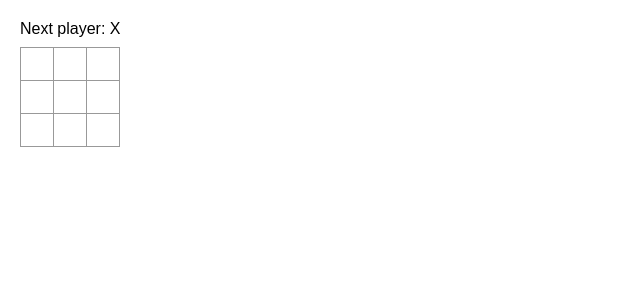
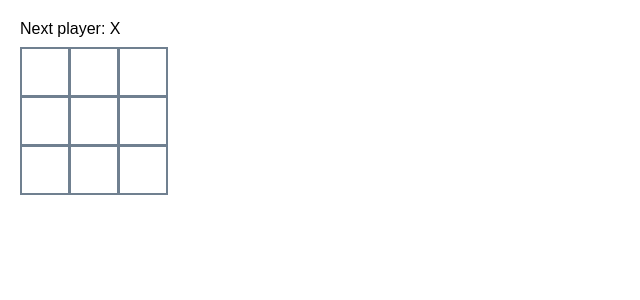
Before and after one commit to sodhipinky/tic-tac-toe, a React (Vite) app: page / in a window 1280 px wide. Shown: the top 300 px of the page, without its empty margins (0-640 px from the left). Built offline with nearby package versions, Linux system fonts and the light colour scheme.

Commit message:
Update square styling in App.css

```diff
--- a/src/App.css
+++ b/src/App.css
@@ -10,17 +10,23 @@ body {
 
 .square {
   background: #fff;
-  border: 1px solid #999;
+  color: slateblue;
+  border: 2px solid slategray;
   float: left;
   font-size: 24px;
   font-weight: bold;
-  line-height: 34px;
-  height: 34px;
+  line-height: 50px;
+  height: 50px;
   margin-right: -1px;
   margin-top: -1px;
   padding: 0;
   text-align: center;
-  width: 34px;
+  width: 50px;
+  cursor: pointer;
+}
+
+.square:hover {
+  background: #f0f0f0;
 }
 
 .board-row:after {
```
